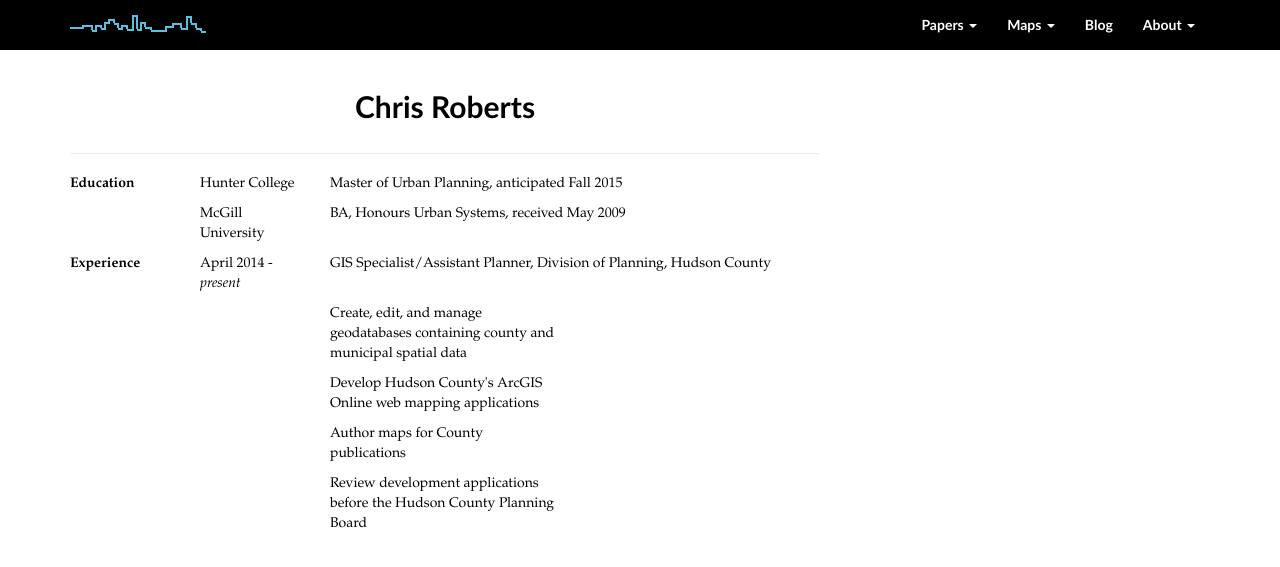
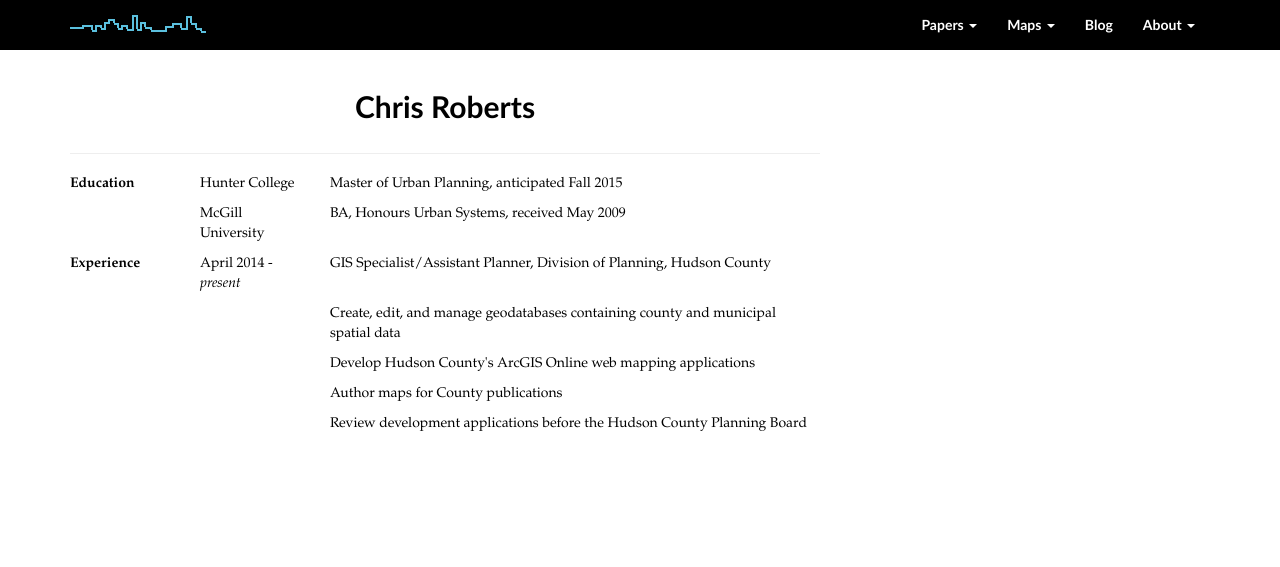
Before and after one commit to chrisrobertsnyc/chrisrobertsnyc.github.io, a Jekyll site: the page built from about/cv.html, in a window 1280 px wide. Shown: the top 567 px of the page. Built offline with Jekyll 4.4.1, drawn with Linux system fonts in a browser that asks for light colours; nearby versions of some CDN libraries.

Commit message:
Update cv.html

```diff
--- a/about/cv.html
+++ b/about/cv.html
@@ -37,7 +37,7 @@ title: CV
 	</div>
 </div>
 <div class="row">
-	<div class="col-md-4 col-md-offset-4">
+	<div class="col-md-8 col-md-offset-4">
 			<p>Create, edit, and manage geodatabases containing county and municipal spatial data</p>
 			<p>Develop Hudson County's ArcGIS Online web mapping applications</p>
 			<p>Author maps for County publications</p>
```
